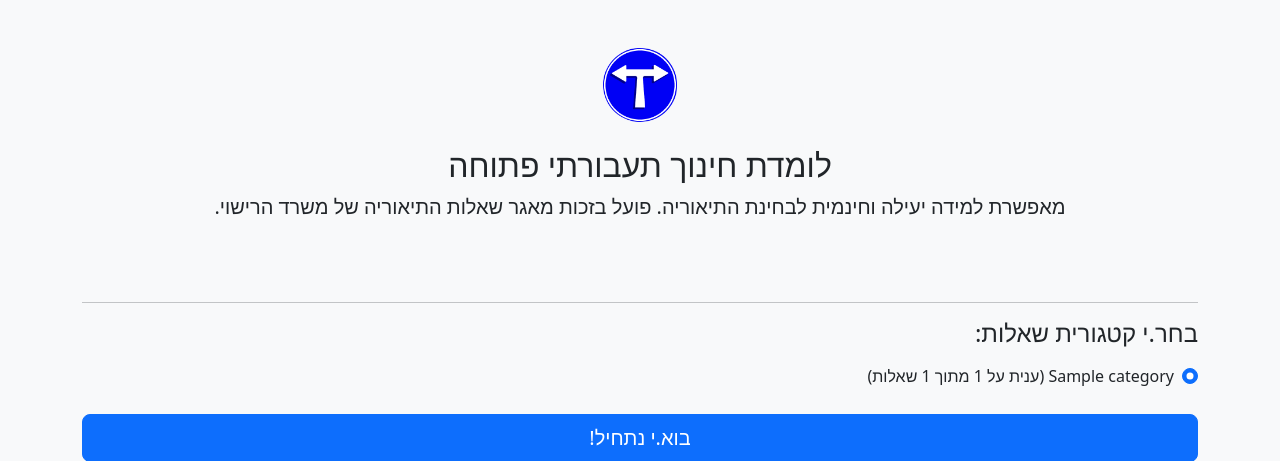
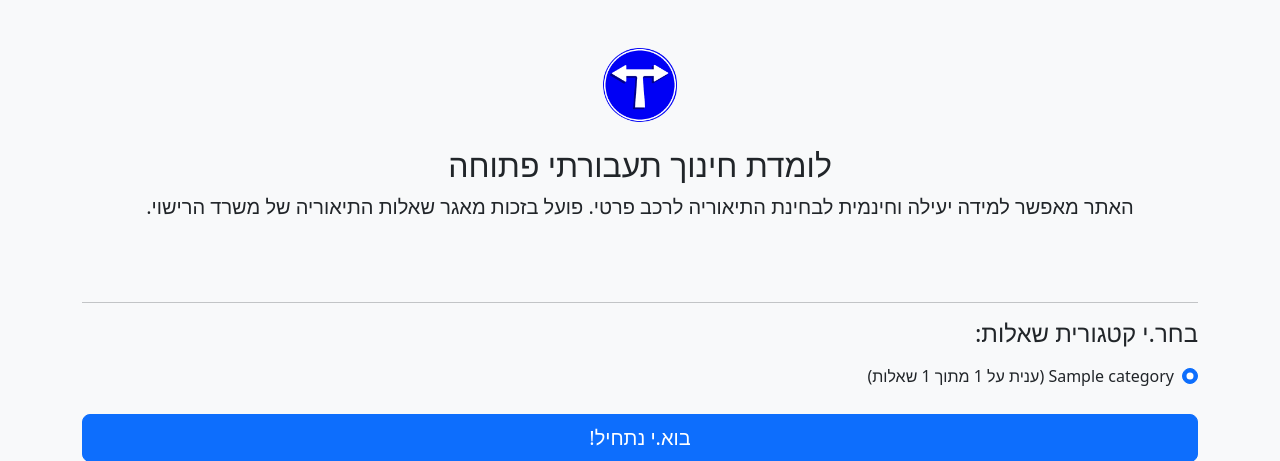
Before and after one commit to Bnux256/TheoryHelper, a Flask app: template frontend/templates/index.html in a window 1280 px wide. Shown: the top 461 px of the page. Run offline with Flask 2, Linux system fonts and the light colour scheme; the template is opened without the code that fills it: most values are stand-ins (such as "Sample title", 1, 10 or a date in 2020); parts of the project's set-up code (start-up, migrations or seed data) failed here and were passed over; some libraries are stand-ins or nearby versions.

Commit message:
:pencil2: grammer edit

```diff
--- a/frontend/templates/index.html
+++ b/frontend/templates/index.html
@@ -74,7 +74,7 @@
       <div class="py-5 text-center">
         <img class="d-block mx-auto mb-4" src="static/assets/logo.png" alt="" height="74">
         <h2>לומדת חינוך תעבורתי פתוחה</h2>
-        <p class="lead">מאפשרת למידה יעילה וחינמית לבחינת התיאוריה. פועל בזכות מאגר שאלות התיאוריה של משרד הרישוי.</p>
+        <p class="lead">האתר מאפשר למידה יעילה וחינמית לבחינת התיאוריה לרכב פרטי. פועל בזכות מאגר שאלות התיאוריה של משרד הרישוי.</p>
       </div>
 
       <hr class="my-3">
```
